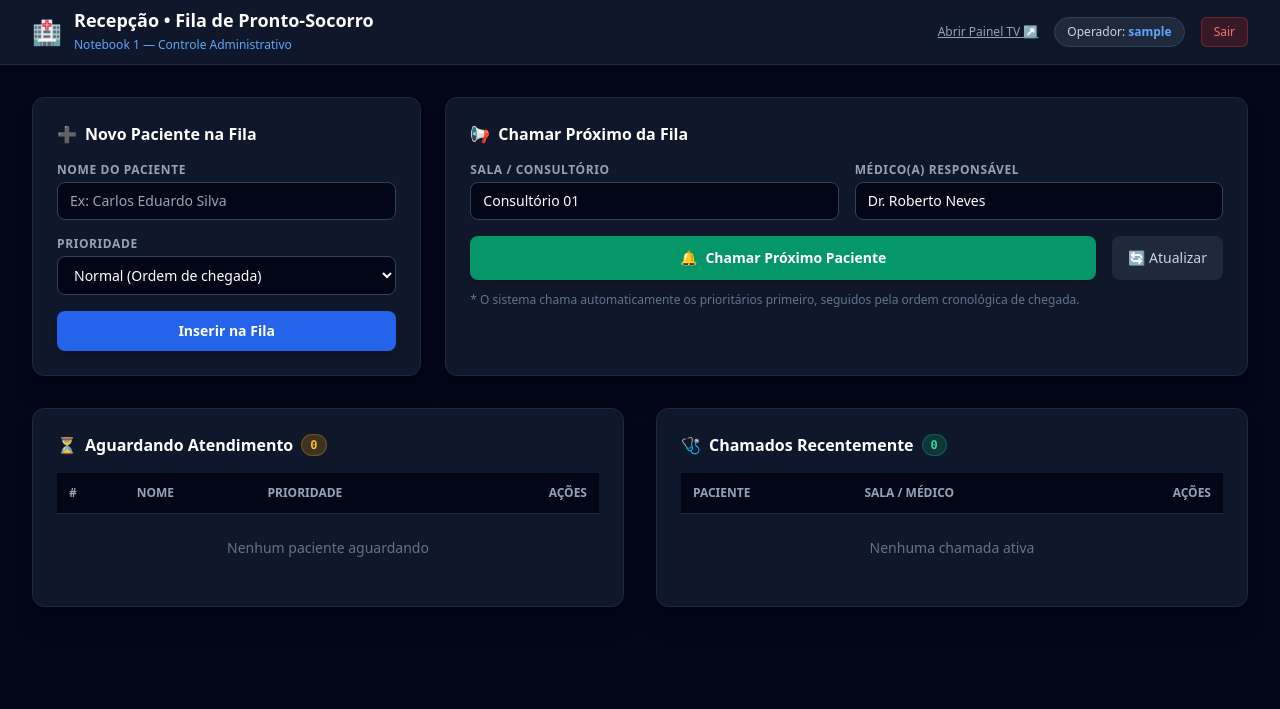
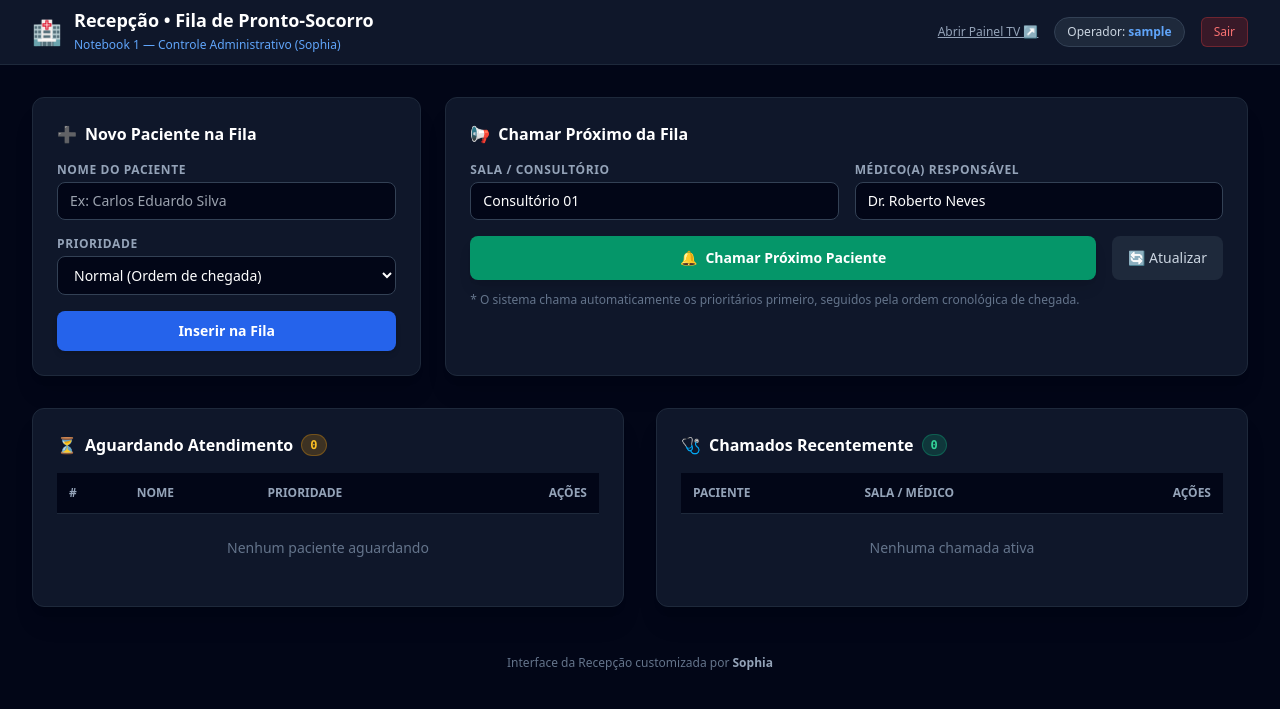
Before and after one commit to joaovitor1-mg/prova-web, a Django app: page /recepcao/ in a window 1280 px wide. Shown: the top 709 px of the page. Run offline with Django 5.2, Linux system fonts and the light colour scheme; the visitor is signed in with stand-in values (Sample User, id 1); data that the repository does not hold is empty; some libraries are stand-ins or nearby versions.

Commit message:
feat(recepcao): customizacao da interface da recepcao

```diff
--- a/templates/admin_painel.html
+++ b/templates/admin_painel.html
@@ -14,7 +14,7 @@
                 <span class="text-2xl">🏥</span>
                 <div>
                     <h1 class="text-lg font-bold text-white leading-tight">Recepção • Fila de Pronto-Socorro</h1>
-                    <span class="text-xs text-blue-400 font-medium">Notebook 1 — Controle Administrativo</span>
+                    <span class="text-xs text-blue-400 font-medium">Notebook 1 — Controle Administrativo (Sophia)</span>
                 </div>
             </div>
             <div class="flex items-center space-x-4">
@@ -144,6 +144,11 @@
                 </div>
             </div>
         </div>
+
+        <!-- Rodapé de Identificação -->
+        <footer class="mt-12 text-center text-xs text-slate-500 pb-4">
+            Interface da Recepção customizada por <strong class="text-slate-400">Sophia</strong>
+        </footer>
     </main>
 
     <!-- Modal para Chamar Paciente Específico -->
```
